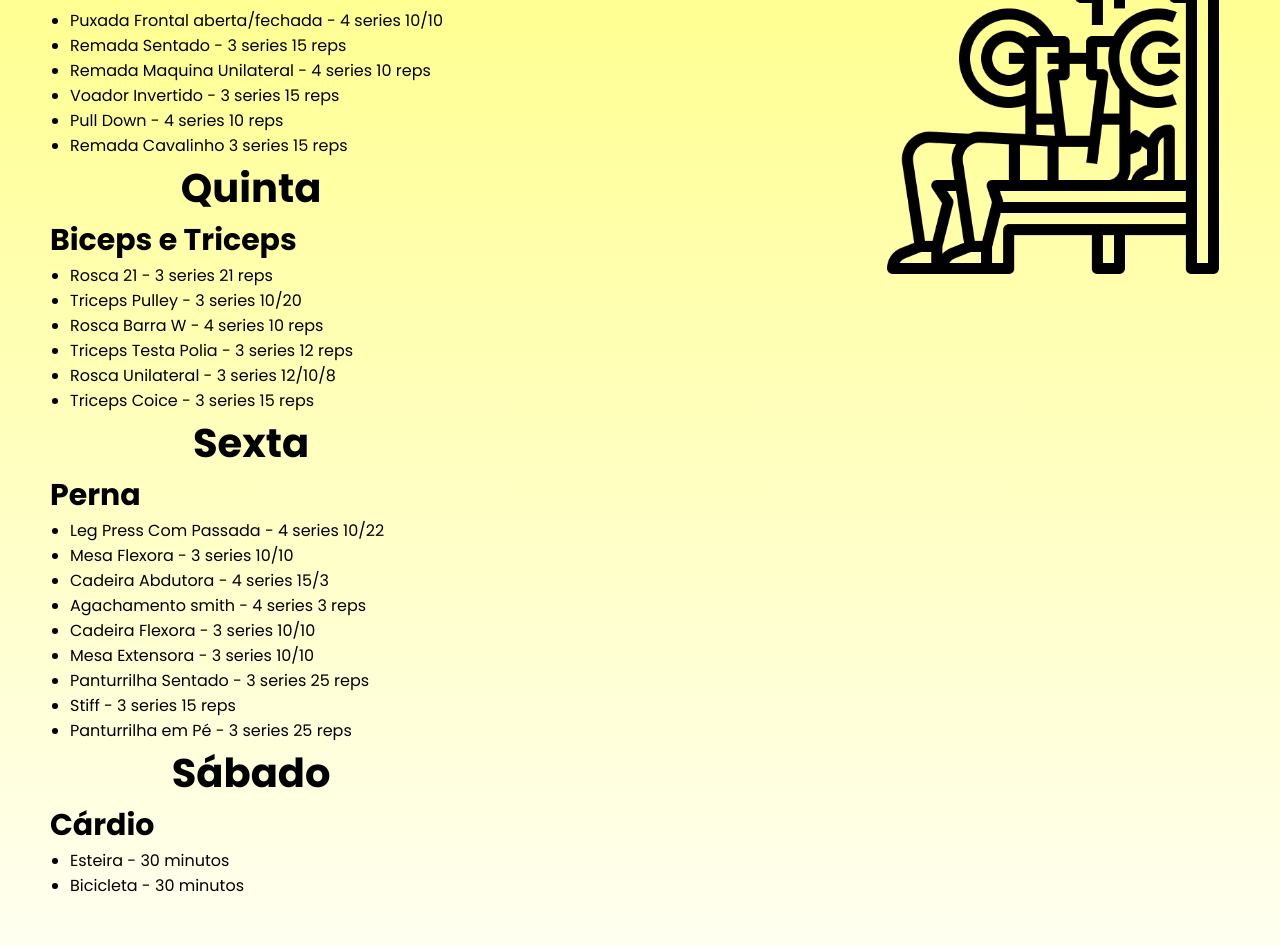
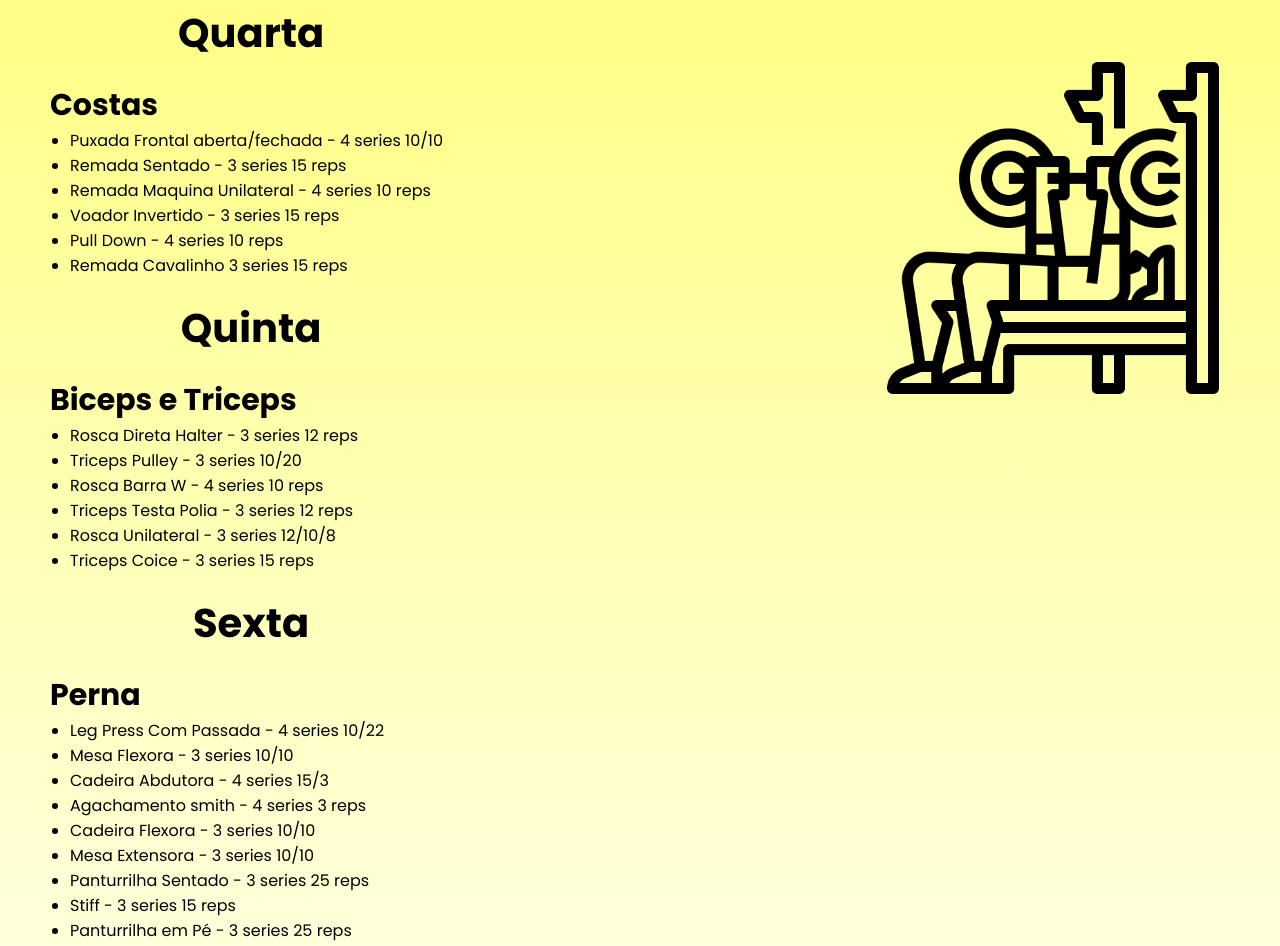
Before and after one commit to Alibom007/Treino, a plain HTML site: page index.html in a window 1280 px wide. Shown: the part 1470-2416 px from the top of the page. Drawn offline with Linux system fonts and the light colour scheme.

Commit message:
Add files via upload

```diff
--- a/index.html
+++ b/index.html
@@ -63,7 +63,7 @@
                 <h2 class="pagina-titulo2">Quinta</h2>
                 <h3 class="pagina-aviso3">Biceps e Triceps</h3>
                     <ul class="biceps">
-                        <li>Rosca 21 - 3 series 21 reps</li>
+                        <li>Rosca Direta Halter - 3 series 12 reps</li>
                         <li>Triceps Pulley - 3 series 10/20</li>
                         <li>Rosca Barra W - 4 series 10 reps</li>
                         <li>Triceps Testa Polia - 3 series 12 reps</li>
--- a/style.css
+++ b/style.css
@@ -50,6 +50,7 @@ body{
 .pagina-titulo2{
     text-align: center;
     font-size: 40px;
+    margin: 20px 0;
 }
 
 .pagina-aviso3{
```
